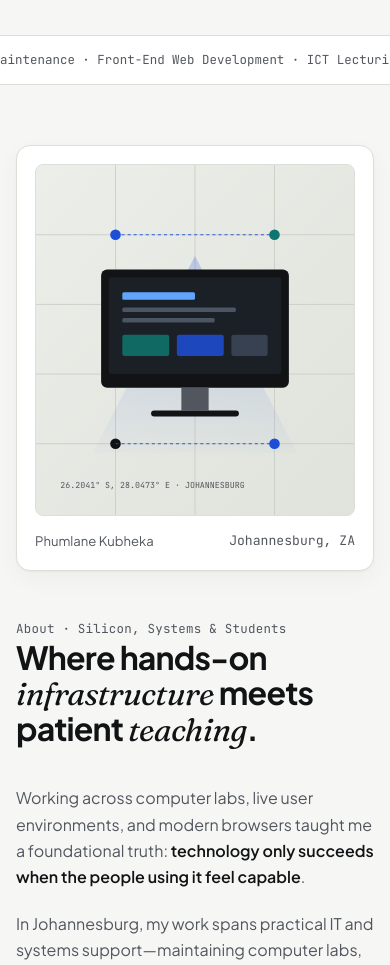
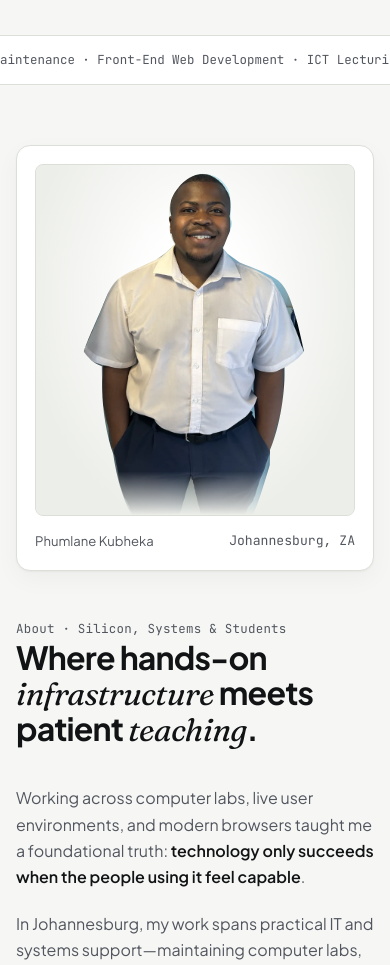
Before and after one commit to edubonke/Phumlane-Kubheka-Portfolio, a plain HTML site: page index.html in a window 390 px wide. Shown: the part 2121-3086 px from the top of the page. Drawn offline with Linux system fonts and the light colour scheme.

Commit message:
Add personal portrait with theme-responsive photo flip; preserve all existing design and functionality

```diff
--- a/index.html
+++ b/index.html
@@ -1698,7 +1698,33 @@
           transform: none;
         }
       }
-    </style>
+
+      /* Personal portrait: only this existing photo area is restyled. */
+      .portrait-art { perspective: 1000px; }
+      .portrait-flip {
+        position: relative; width: 100%; height: 100%;
+        transform-style: preserve-3d;
+        transition: transform 650ms cubic-bezier(.2,.7,.2,1);
+      }
+      html.dark .portrait-flip { transform: rotateY(180deg); }
+      .portrait-face {
+        position: absolute; inset: 0; overflow: hidden;
+        backface-visibility: hidden; -webkit-backface-visibility: hidden;
+        display: grid; place-items: center; background: var(--surface-muted);
+      }
+      .portrait-face--front {
+        background: radial-gradient(ellipse at 50% 38%, var(--surface) 20%, var(--surface-muted) 75%);
+      }
+      .portrait-face--front svg { width: 100%; height: 100%; }
+      .portrait-face--back { transform: rotateY(180deg); }
+      .portrait-face--back img {
+        width: 100%; height: 100%; object-fit: cover; object-position: 50% 53%;
+        transform: scale(1.14);
+      }
+      @media (prefers-reduced-motion: reduce) {
+        .portrait-flip { transition: none; }
+      }
+</style>
   </head>
   <body id="top">
     <a class="skip-link" href="#main">Skip to content</a>
@@ -1874,49 +1900,28 @@
         <div class="container">
           <div class="about-grid">
             <div class="portrait-frame" data-reveal>
-              <div class="portrait-art">
-                <svg viewBox="0 0 420 462" width="100%" height="100%" role="img" aria-label="Architectural workstation and Johannesburg systems study illustration">
-                  <defs>
-                    <linearGradient id="bgGrad" x1="0" y1="0" x2="1" y2="1">
-                      <stop offset="0%" stop-color="#eceee9" />
-                      <stop offset="100%" stop-color="#dfe3db" />
-                    </linearGradient>
-                    <linearGradient id="accentBeam" x1="0" y1="0" x2="0" y2="1">
-                      <stop offset="0%" stop-color="#1d4ed8" stop-opacity="0.22" />
-                      <stop offset="100%" stop-color="#1d4ed8" stop-opacity="0.02" />
-                    </linearGradient>
-                  </defs>
-                  <rect width="420" height="462" fill="url(#bgGrad)" />
-                  <g stroke="#c5c9c0" stroke-width="1">
-                    <line x1="0" y1="92" x2="420" y2="92" />
-                    <line x1="0" y1="184" x2="420" y2="184" />
-                    <line x1="0" y1="276" x2="420" y2="276" />
-                    <line x1="0" y1="368" x2="420" y2="368" />
-                    <line x1="105" y1="0" x2="105" y2="462" />
-                    <line x1="210" y1="0" x2="210" y2="462" />
-                    <line x1="315" y1="0" x2="315" y2="462" />
-                  </g>
-                  <polygon points="75,380 210,120 345,380" fill="url(#accentBeam)" />
-                  <!-- Stylized Workstation & Lab Nodes -->
-                  <rect x="86" y="138" width="248" height="156" rx="8" fill="#111315" />
-                  <rect x="96" y="148" width="228" height="128" rx="4" fill="#1b1f26" />
-                  <rect x="114" y="168" width="96" height="10" rx="2" fill="#60a5fa" />
-                  <rect x="114" y="188" width="150" height="6" rx="2" fill="#4b5563" />
-                  <rect x="114" y="202" width="122" height="6" rx="2" fill="#4b5563" />
-                  <rect x="114" y="224" width="62" height="28" rx="3" fill="#0f766e" opacity="0.85" />
-                  <rect x="186" y="224" width="62" height="28" rx="3" fill="#1d4ed8" opacity="0.85" />
-                  <rect x="258" y="224" width="48" height="28" rx="3" fill="#374151" />
-                  <!-- Stand -->
-                  <rect x="192" y="294" width="36" height="30" fill="#52565e" />
-                  <rect x="152" y="324" width="116" height="8" rx="4" fill="#111315" />
-                  <!-- Orbiting Discipline Nodes -->
-                  <circle cx="105" cy="92" r="7" fill="#1d4ed8" />
-                  <circle cx="315" cy="92" r="7" fill="#0f766e" />
-                  <circle cx="105" cy="368" r="7" fill="#111315" />
-                  <circle cx="315" cy="368" r="7" fill="#1d4ed8" />
-                  <path d="M105 92 L315 92 M105 368 L315 368" stroke="#1d4ed8" stroke-width="1.2" stroke-dasharray="4 4" />
-                  <text x="32" y="426" fill="#52565e" font-family="JetBrains Mono, monospace" font-size="11">26.2041° S, 28.0473° E · JOHANNESBURG</text>
-                </svg>
+              <div class="portrait-art" role="img" aria-label="Portraits of Phumlane Kubheka; the portrait changes with the colour theme">
+                <div class="portrait-flip" aria-hidden="true">
+                  <div class="portrait-face portrait-face--front">
+                    <svg viewBox="150 300 850 1236" preserveAspectRatio="xMidYMax meet" aria-hidden="true">
+                      <defs>
+                        <clipPath id="profilePortraitCutout" clipPathUnits="userSpaceOnUse">
+                          <path d="M486 478 C481 439 493 407 516 380 C540 350 570 333 599 331 C637 329 671 349 689 380 C699 398 704 428 701 465 L701 492 C710 504 701 530 690 553 L674 594 L690 613 L733 644 C784 665 836 682 869 708 C904 736 921 801 938 863 L960 957 C945 982 915 1003 891 1014 L891 1043 C890 1137 867 1243 840 1306 L839 1359 C821 1420 802 1483 780 1536 L351 1536 C319 1477 298 1405 286 1320 C264 1261 248 1165 247 1093 L246 1011 C217 1001 197 981 182 958 C204 897 231 841 259 773 C279 724 300 698 344 678 L437 635 L473 609 L503 580 C487 552 483 526 487 508 C481 498 481 484 486 478 Z"/>
+                        </clipPath>
+                        <linearGradient id="profilePortraitFade" x1="0" y1="0" x2="0" y2="1">
+                          <stop offset="0" stop-color="white"/><stop offset=".90" stop-color="white"/><stop offset="1" stop-color="black"/>
+                        </linearGradient>
+                        <mask id="profilePortraitMask" maskUnits="userSpaceOnUse" x="0" y="0" width="1152" height="1536">
+                          <rect width="1152" height="1536" fill="url(#profilePortraitFade)"/>
+                        </mask>
+                      </defs>
+                      <image href="./assets/phumlane-hero.webp" width="1152" height="1536" clip-path="url(#profilePortraitCutout)" mask="url(#profilePortraitMask)"/>
+                    </svg>
+                  </div>
+                  <div class="portrait-face portrait-face--back">
+                    <img src="./assets/phumlane-about.webp" width="720" height="960" alt="" loading="lazy" decoding="async"/>
+                  </div>
+                </div>
               </div>
               <div class="portrait-caption">
                 <span>Phumlane Kubheka</span>
```
Also changed, not shown: assets/phumlane-about.webp (added), assets/phumlane-hero.webp (added).
